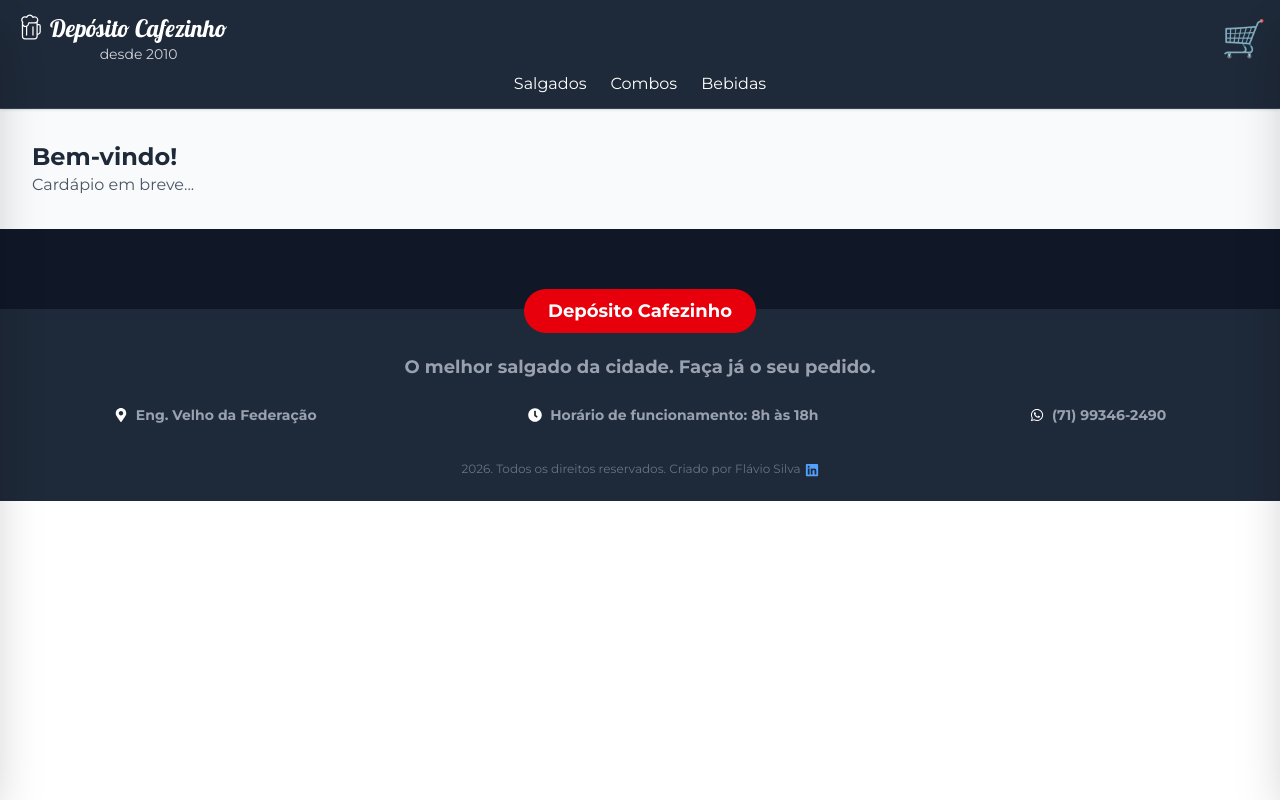
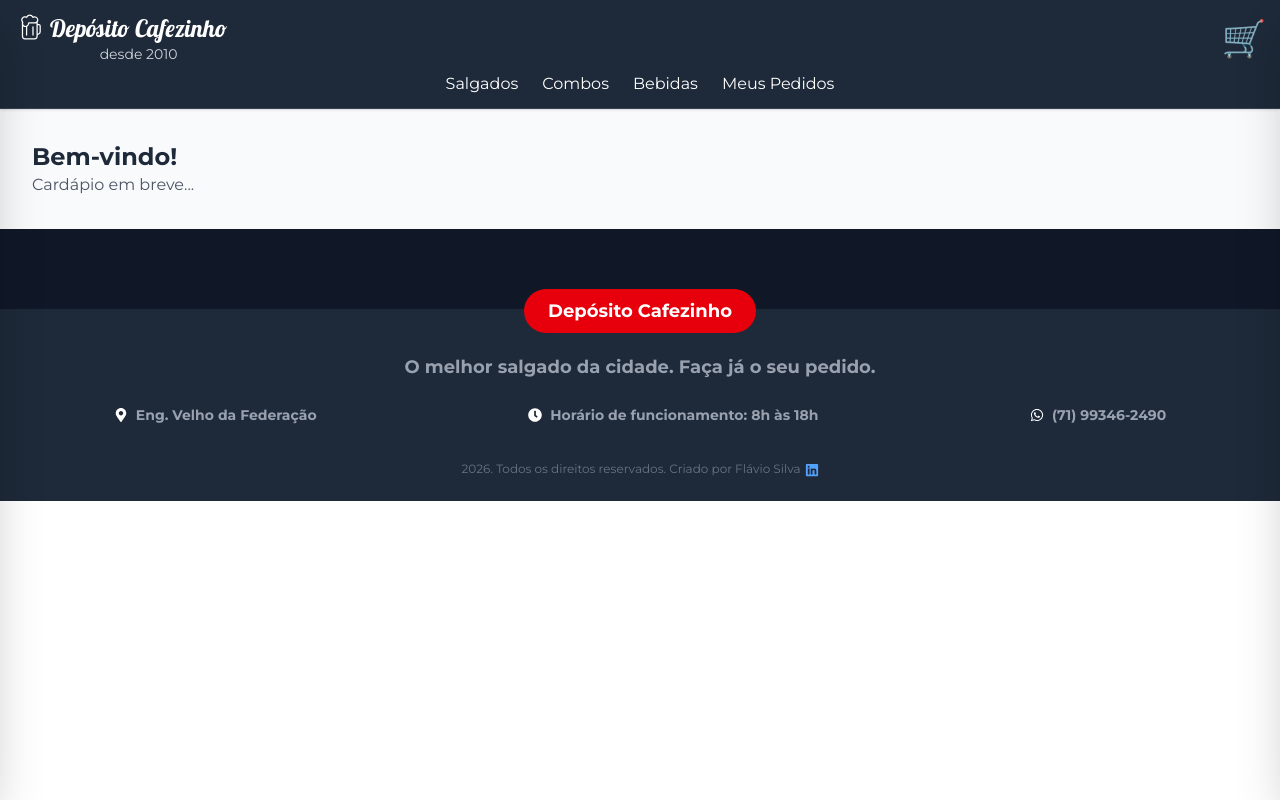
Before and after one commit to flavio16silva/deposito-cafezinho-react, a React (Vite) app: page / in a window 1280 px wide. Built offline with nearby package versions, Linux system fonts and the light colour scheme.

Commit message:
Navbar: Inclusão do link: Meus Pedidos - todas as telas

```diff
--- a/src/components/navbar.jsx
+++ b/src/components/navbar.jsx
@@ -78,6 +78,9 @@
               <Link to="/bebidas" className="text-white hover:text-amber-400 transition-colors">
                 Bebidas
               </Link>
+              <Link to="/meusPedidos" className="text-white hover:text-amber-400 transition-colors">
+                Meus Pedidos
+              </Link>
             </div>
 
           </div>
```
